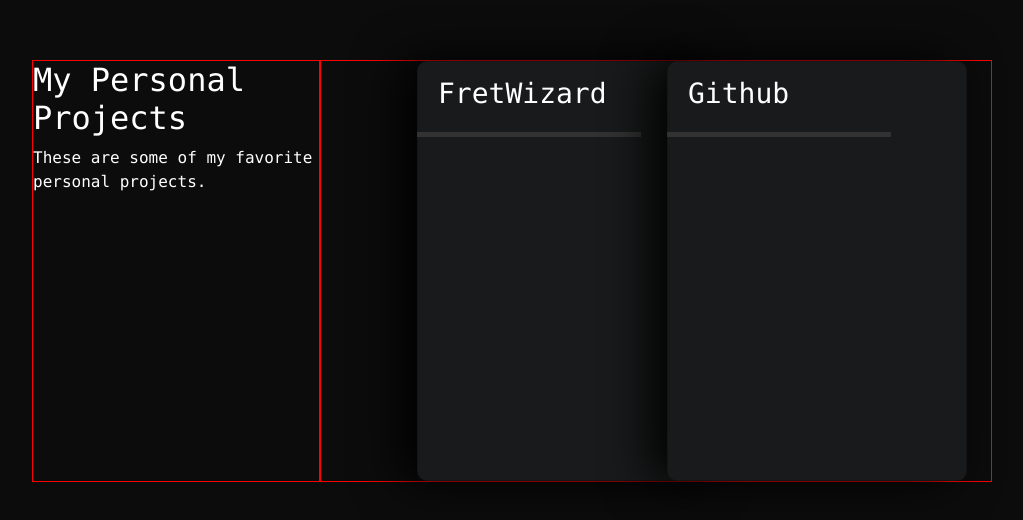
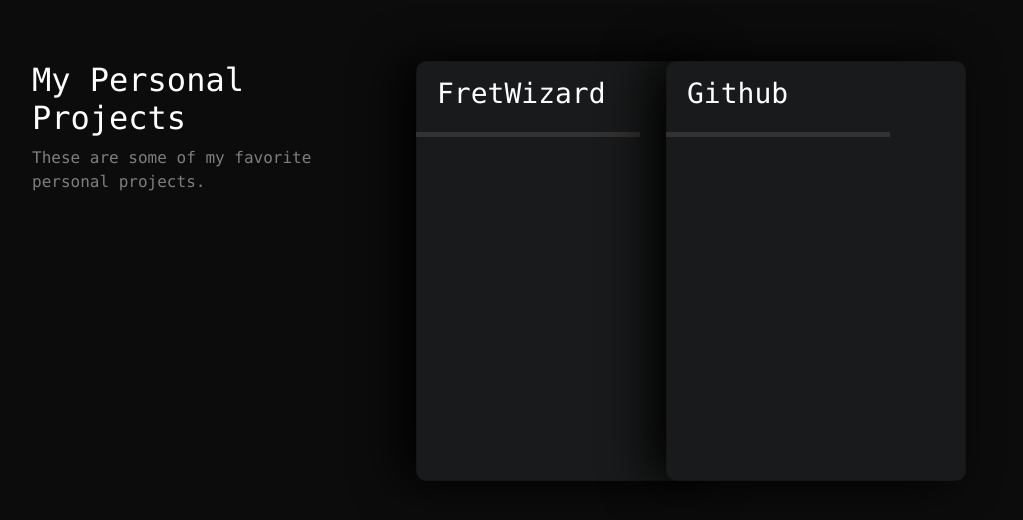
Before and after one commit to DevJhom/portfolio, a Vue app: page / in a window 1280 px wide. Shown: the part 3129-3649 px from the top of the page, without its empty margins (128-1151 px from the left). Built offline with nearby package versions, Linux system fonts and the light colour scheme.

Commit message:
add custom scrollbar

```diff
--- a/src/components/Projects.vue
+++ b/src/components/Projects.vue
@@ -7,7 +7,7 @@
             <h2>
                 My Personal Projects
             </h2>
-            <div>These are some of my favorite personal projects.</div>
+            <div class="text-light-gray">These are some of my favorite personal projects.</div>
         </div>
         <div class="projects-right">
             <div class="card">
@@ -43,7 +43,6 @@
 .projects-left {
   width: 30%;
   height: 100%;
-    border: 1px solid red;
 }
 
 .projects-right {
@@ -52,7 +51,6 @@
   padding: 0 10%;
   display: flex;
   justify-content: space-around;
-    border: 1px solid red;
 }
 
 // Stacked Card
--- a/src/scss/main.scss
+++ b/src/scss/main.scss
@@ -27,6 +27,24 @@ a {
   margin: 0 auto;
 }
 
+html::-webkit-scrollbar {
+  width: 6px;
+  height: 12px;
+}
+
+html::-webkit-scrollbar-track {
+  background-color: $light-black;
+}
+
+html::-webkit-scrollbar-thumb {
+  background-color: $gray2;
+  border-radius: 10px;
+}
+
+html::-webkit-scrollbar-thumb:hover {
+  background-color: $light-gray;
+}
+
 //GLOBAL classes
 .animate-on-hover {
   transition: transform 0.3s ease;
```
Also changed, not shown: src/images/sourcecodes-css.PNG. Lines whose indentation alone changed are shown as unchanged.
